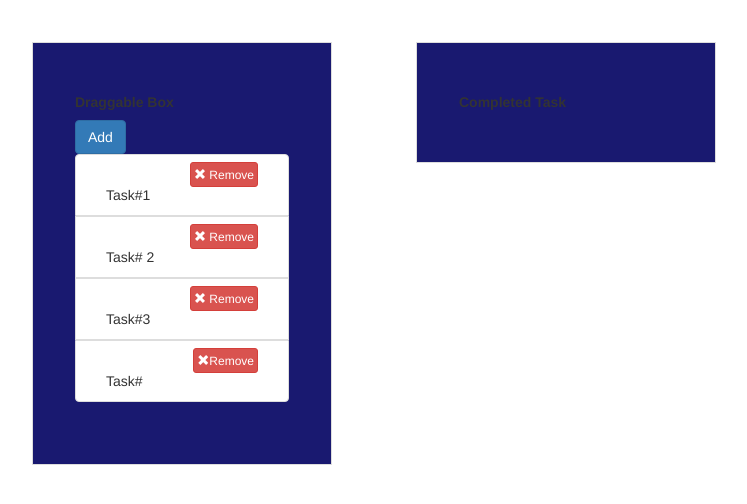
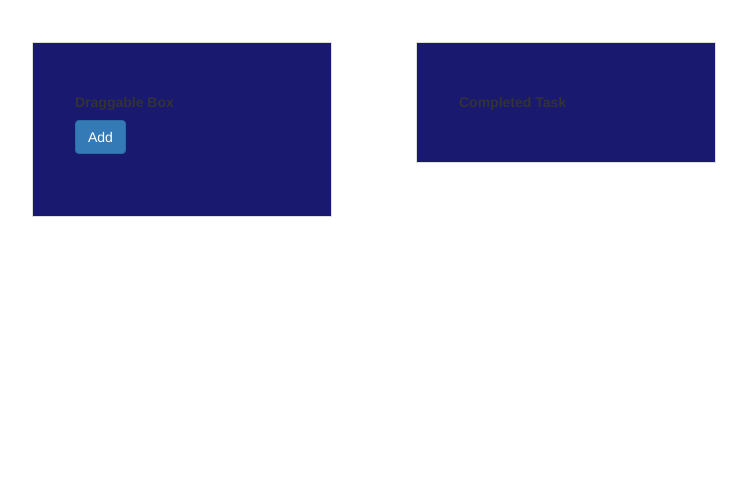
Before and after one commit to KingWillRobyn/Test, a plain HTML site: page index.html in a window 1280 px wide. Shown: the whole page, without its empty margins (10-757 px from the left). Drawn offline with nearby package versions, Linux system fonts and the light colour scheme.

Commit message:
snap back if not on div

```diff
--- a/css/style.css
+++ b/css/style.css
@@ -18,7 +18,7 @@
    }
 .taskItem{
   margin: auto;
-  padding: 30px;
+  padding: 25px;
 }
 li{
     position:relative;
--- a/index.html
+++ b/index.html
@@ -28,15 +28,8 @@
             <button class="btn btn-primary" id="add">Add</button>
           </div>
           <ul class="list-group" id="task">
-            <li class="list-group-item taskItem">Task#1 <button type="button" class="btn btn-danger btn-sm remove" >
-                <span class="glyphicon glyphicon-remove"></span> Remove</button></li>
-            <li class="list-group-item taskItem">Task# 2<button type="button" class="btn btn-danger btn-sm remove" >
-                <span class="glyphicon glyphicon-remove"></span> Remove</button></li>
-            <li class="list-group-item taskItem">Task#3 <button type="button" class="btn btn-danger btn-sm remove" >
-                <span class="glyphicon glyphicon-remove"></span> Remove</button></li>
-            <li class="list-group-item taskItem">Task# <button type="button" class="btn btn-danger btn-sm remove" >
-              <span class="glyphicon glyphicon-remove"></span>Remove</button> </li>
 
+            </ul>
 
         </div>
 
--- a/js/script.js
+++ b/js/script.js
@@ -1,8 +1,8 @@
 $(document).ready(function() {
   $('#completed').droppable({
     append: ".taskItem",
-    revert: "invalid",
     tolerance: "fit",
+    revert:"invalid",
     drop: function(event, ui) {
       var $item = ui.draggable;
       $item.fadeOut(function() {
@@ -16,12 +16,9 @@ $(document).ready(function() {
         }).fadeIn();
       });
       $item.appendTo(this);
-      alert("dropped");
-    }
+      ui.draggable.draggable({disabled: true});
+    },
   });
-
-
-
 
 });
 var count = 1;
@@ -33,14 +30,12 @@ $(document).on("click", "#add", function() {
   count++;
   $('#task').append(list);
   $('.taskItem').draggable({
-    //  accept: '.taskItem',
     activeclass: 'dropactive',
     tolerance: 'intersect',
     hoverClass: 'drophover',
+    revert:'invalid',
     opacity: 1
   });
-
-  console.log(count);
 });
 $(document).on("click", ".remove", function() {
   console.log('removed');
```
